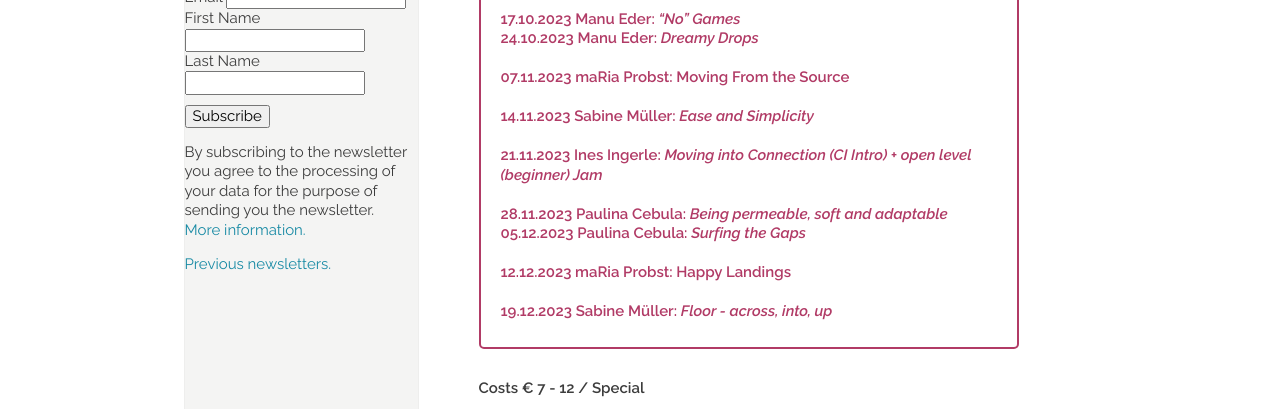
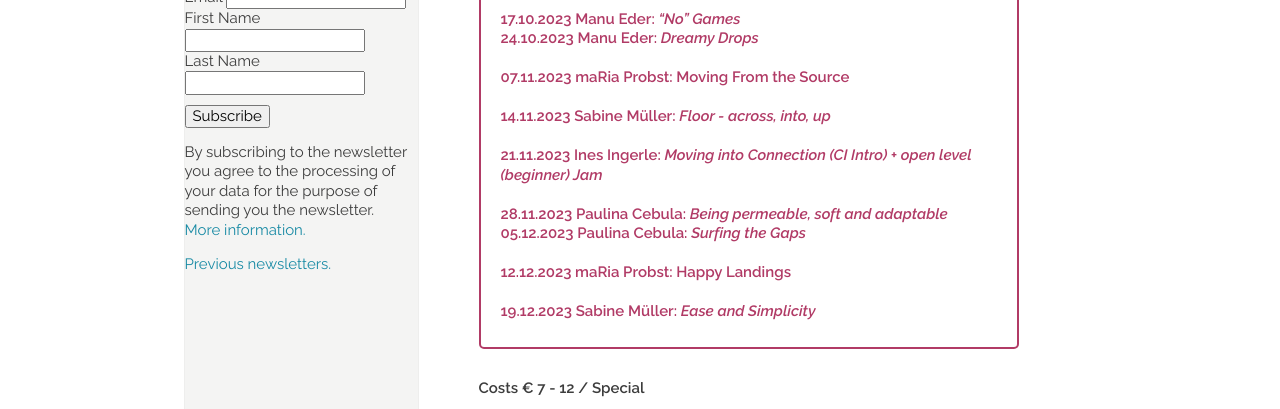
Before and after one commit to manulari/rollingpointat, a Jekyll site: the page built from _pages_en/en-jams.md, in a window 1280 px wide. Shown: the part 696-1105 px from the top of the page. Built offline with Jekyll 4.4.1, drawn with Linux system fonts in a browser that asks for light colours; comment, search, counter and statistics services are not loaded; part of the change alters nothing that is shown.

Commit message:
Update page (en) “en-jams”

```diff
--- a/_pages_en/en-jams.md
+++ b/_pages_en/en-jams.md
@@ -28,7 +28,7 @@ Please pay on our bank account IBAN: AT54 3200 0000 1701 2717, BIC: RLNWATWW,
 > \
 > **07.11.2023 maRia Probst: Moving From the Source**\
 > \
-> **14.11.2023 Sabine Müller: *Ease and Simplicity***\
+> **14.11.2023 Sabine Müller: *Floor - across, into, up***\
 > \
 > **21.11.2023 Ines Ingerle: *Moving into Connection (CI Intro) + open level (beginner) Jam***\
 > \
@@ -37,7 +37,7 @@ Please pay on our bank account IBAN: AT54 3200 0000 1701 2717, BIC: RLNWATWW,
 > \
 > **12.12.2023 maRia Probst: Happy Landings**\
 > \
-> **19.12.2023 Sabine Müller: *Floor - across, into, up***
+> **19.12.2023 Sabine Müller: *Ease and Simplicity***
 
 **Costs € 7 - 12 / Special**
 
```
